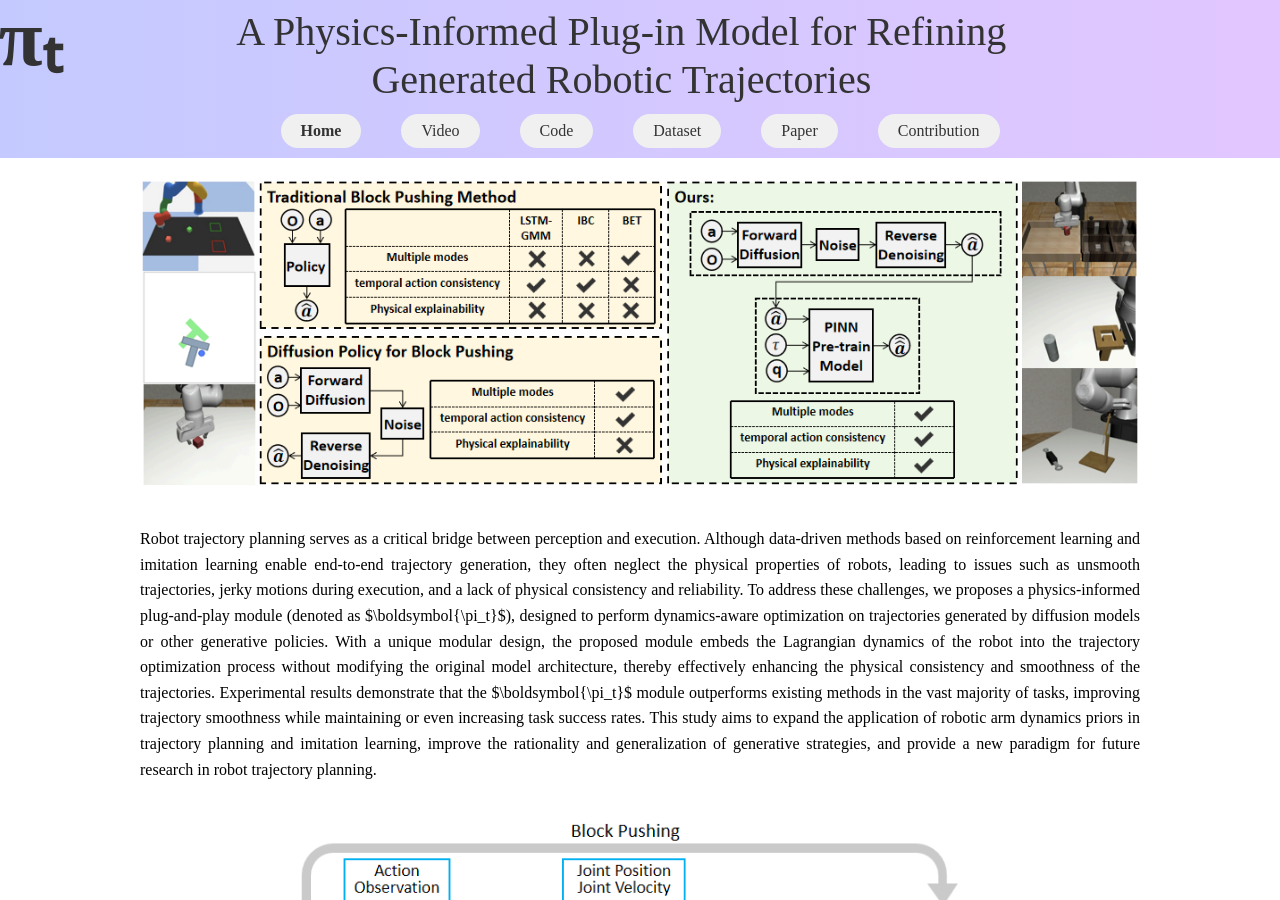
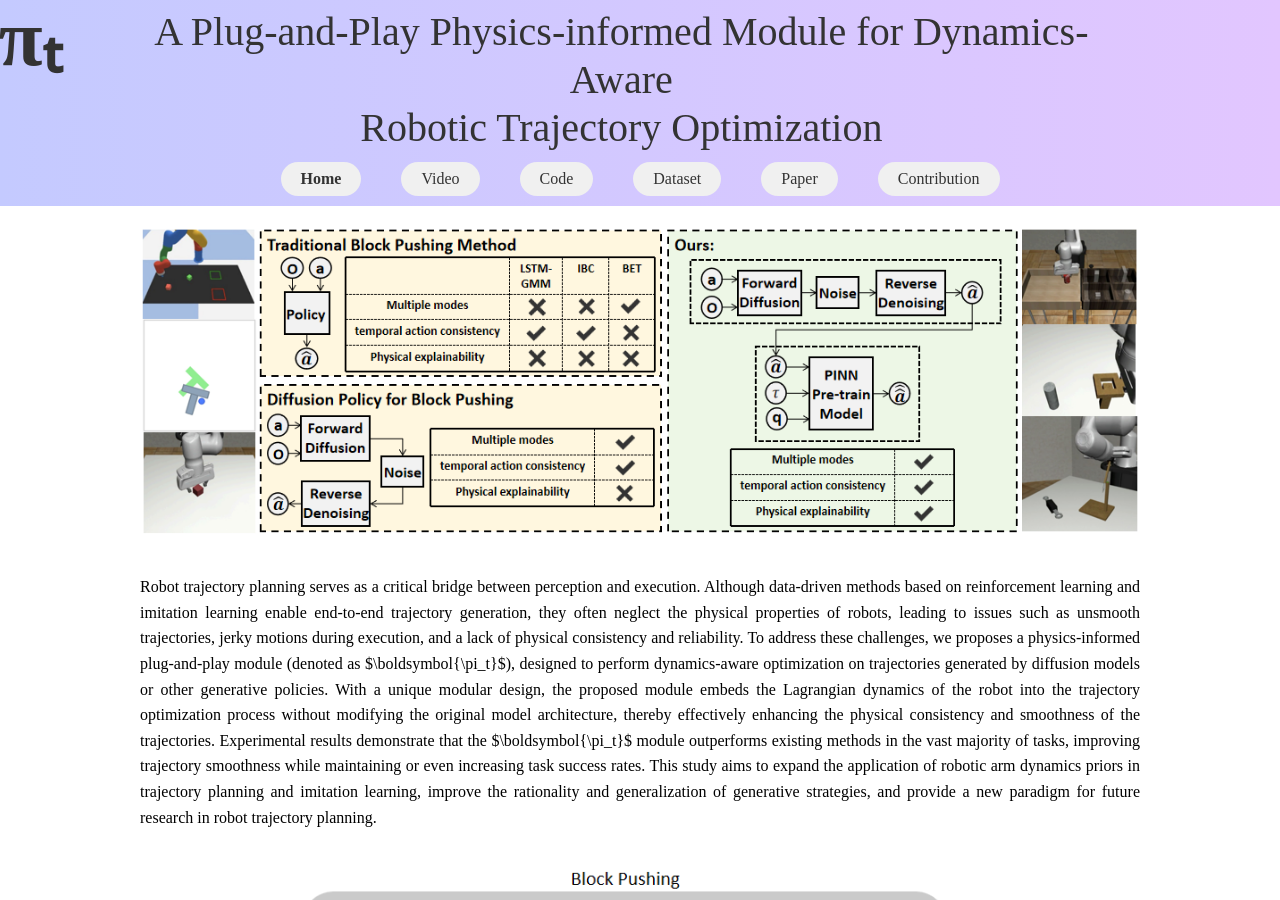
Before and after one commit to zhangyurou/PI-t, a Jekyll site: the page built from index.html, in a window 1280 px wide and 900 px high. Built offline with Jekyll 4.4.1, drawn with Linux system fonts in a browser that asks for light colours.

Commit message:
Update navigation.html

```diff
--- a/_includes/navigation.html
+++ b/_includes/navigation.html
@@ -3,8 +3,8 @@
     <div style="margin-bottom: 5px; display: flex; justify-content: center; align-items: flex-start;">
       <a class="site-title" href="{{ site.baseurl }}/" style="font-size: 80px; font-weight: bold; margin-right: 60px; line-height: 1; position: relative; left: -80px; margin-top: -10px;">{{ site.title }}</a>
       <div style="text-align: center; position: relative; left: -80px; flex-grow: 1; max-width: 1000px;">
-        <div style="font-size: 40px; color: #333; line-height: 1.2;">A Physics-Informed Plug-in Model for Refining</div>
-        <div style="font-size: 40px; color: #333; line-height: 1.2;">Generated Robotic Trajectories</div>
+        <div style="font-size: 40px; color: #333; line-height: 1.2;">A Plug-and-Play Physics-informed Module for Dynamics-Aware</div>
+        <div style="font-size: 40px; color: #333; line-height: 1.2;">Robotic Trajectory Optimization</div>
       </div>
     </div>
     <nav class="site-nav">
```
